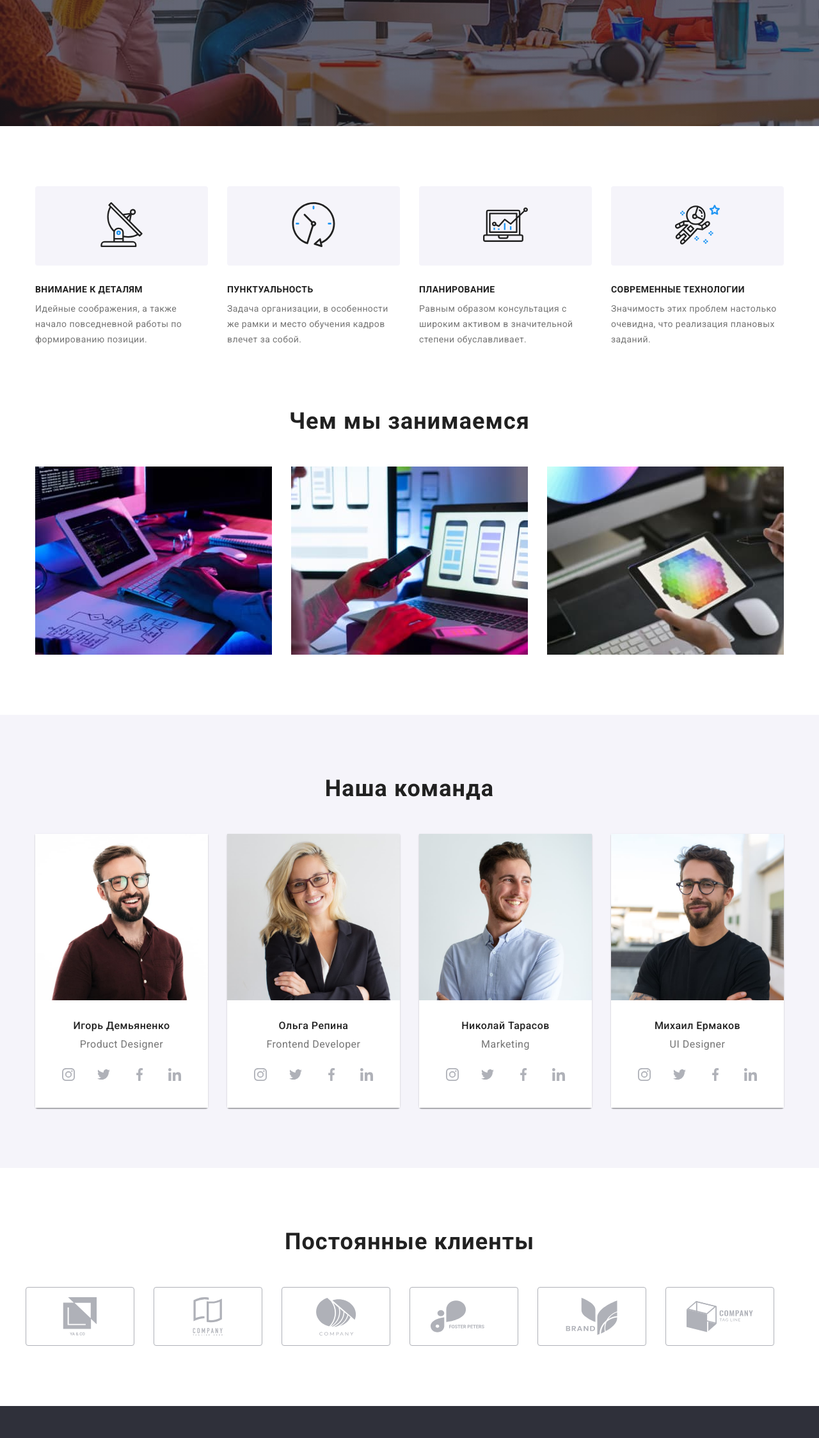
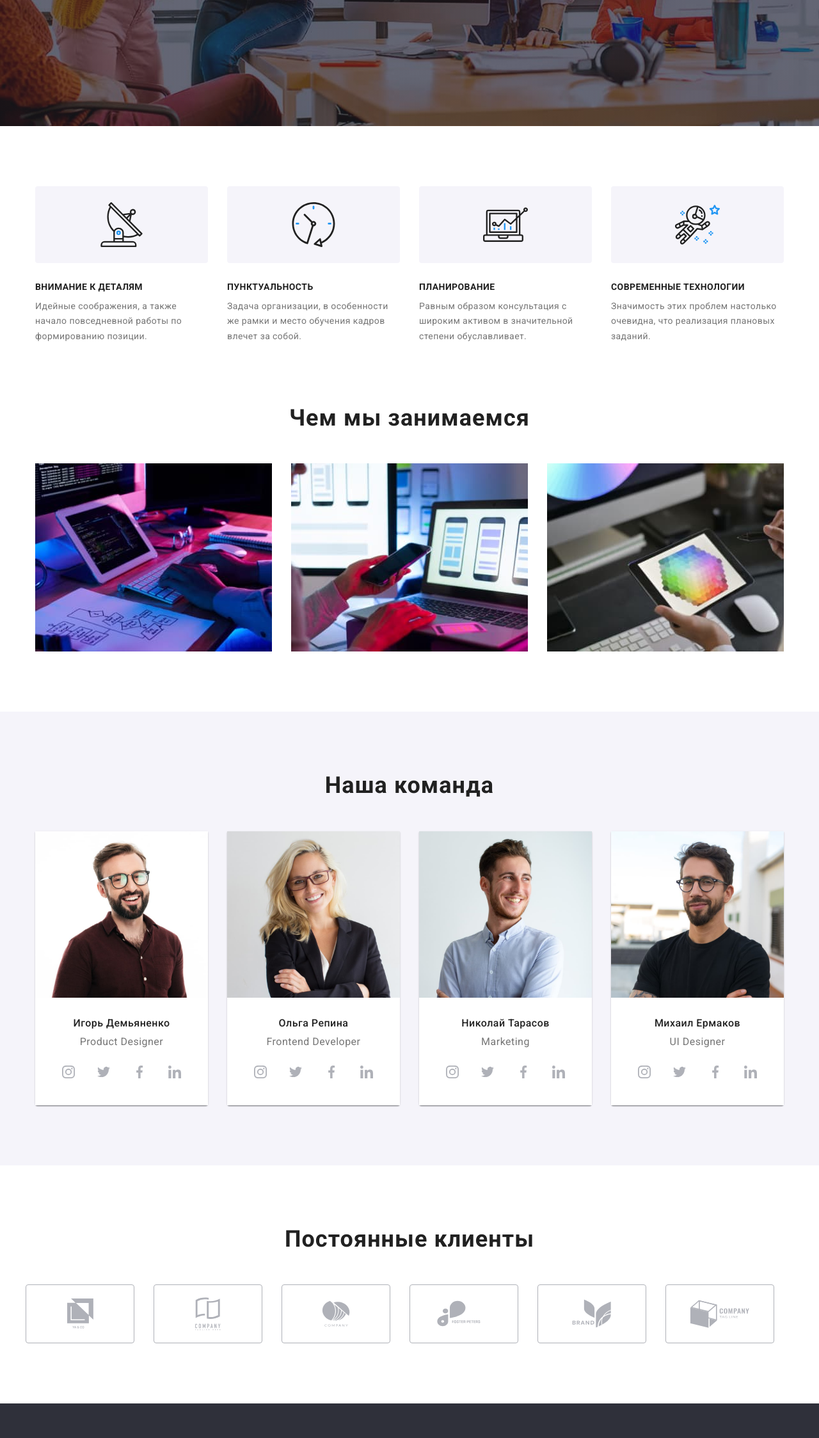
Before and after one commit to Dimmac/goit-markup-hw-04, a plain HTML site: page index.html in a window 1280 px wide. Shown: the part 484-2731 px from the top of the page at 64% size. Drawn offline with nearby package versions, Linux system fonts and the light colour scheme.

Commit message:
corect 1

```diff
--- a/css/styles.css
+++ b/css/styles.css
@@ -238,8 +238,13 @@ ul {
   height: 70px;
 }
 .box-icon-methods {
+  display: flex;
+  justify-content: center;
+  align-items: center;
+  width: 270px;
+  height: 120px;
   margin-bottom: 30px;
-  padding: 25px 100px;
+  /* padding: 25px 100px; */
   background: var(--command-section-background-color);
   border-radius: 4px;
 }
@@ -359,7 +364,7 @@ ul {
   display: flex;
   align-items: center;
   justify-content: center;
-  padding: 16px 32px;
+  /* padding: 16px 32px; */
   width: 170px;
   height: 92px;
   border: 1px solid #afb1b8;
@@ -373,8 +378,8 @@ ul {
   border-color: var(--theme-textcolor);
 }
 .icon-clients {
-  width: 106px;
-  height: 60px;
+  /* width: 106px;
+  height: 60px; */
 }
 /* ============ styles for footer ============ */
 .footer-section {
@@ -425,9 +430,9 @@ ul {
 }
 .footer-section .container {
   display: flex;
+  align-items: baseline;
 }
 .join {
-  margin-top: 12px;
   margin-left: 70px;
 }
 .join-title {
@@ -494,6 +499,10 @@ ul {
   box-shadow: 0px 3px 1px rgba(0, 0, 0, 0.1), 0px 1px 2px rgba(0, 0, 0, 0.08),
     0px 2px 2px rgba(0, 0, 0, 0.12);
 }
+.btn-portfolio .modal-btn-portfolio.current {
+  background-color: var(--theme-textcolor);
+  color: var(--hover-textcolor);
+}
 .thumb-list h3 {
   font-weight: 700;
   font-size: 18px;
@@ -509,14 +518,6 @@ ul {
   letter-spacing: 0.03em;
   color: var(--paragraph-textcolor);
 }
-.thumb:hover {
-  box-shadow: 0px 1px 1px rgba(0, 0, 0, 0.12), 0px 4px 4px rgba(0, 0, 0, 0.06),
-    1px 4px 6px rgba(0, 0, 0, 0.16);
-}
-.btn-portfolio .modal-btn-portfolio.current {
-  background-color: var(--theme-textcolor);
-  color: var(--hover-textcolor);
-}
 .thumb-list {
   display: flex;
   flex-wrap: wrap;
@@ -528,6 +529,15 @@ ul {
   margin-top: var(--card-gap);
   flex-basis: calc((100% / 3) - var(--card-gap));
 }
+/* .thumb:hover,
+.thumb:focus {
+  outline: #2196f3 solid 5px;
+  box-shadow: 0px 1px 1px rgba(0, 0, 0, 0.12), 0px 4px 4px rgba(0, 0, 0, 0.06),
+    1px 4px 6px rgba(0, 0, 0, 0.16);
+} */
+.thumb-link {
+  outline: springgreen solid 5px;
+}
 .thumb-text {
   padding: 20px 24px;
   border: var(--line-color) solid 1px;
--- a/index.html
+++ b/index.html
@@ -262,42 +262,42 @@
                     <ul class="clients-list list">
                         <li class="clients-list-item">
                             <a href="" class="clients-list-link">
-                                <svg class="icon-clients">
+                                <svg class="icon-clients" width=41px height=47px>
                                     <use href="./images/icons.svg#icon-group0"></use>
                                 </svg>
                             </a>
                         </li>
                         <li class="clients-list-item">
                             <a href="" class="clients-list-link">
-                                <svg class="icon-clients">
+                                <svg class="icon-clients" width=40px height=52px>
                                     <use href="./images/icons.svg#icon-group-1"></use>
                                 </svg>
                             </a>
                         </li>
                         <li class="clients-list-item">
                             <a href="" class="clients-list-link">
-                                <svg class="icon-clients">
+                                <svg class="icon-clients" width=44px height=41px>
                                     <use href="./images/icons.svg#icon-group-2"></use>
                                 </svg>
                             </a>
                         </li>
                         <li class="clients-list-item">
                             <a href="" class="clients-list-link">
-                                <svg class="icon-clients">
+                                <svg class="icon-clients" width=84px height=41px>
                                     <use href="./images/icons.svg#icon-group-3"></use>
                                 </svg>
                             </a>
                         </li>
                         <li class="clients-list-item">
                             <a href="" class="clients-list-link">
-                                <svg class="icon-clients">
+                                <svg class="icon-clients" width=62px height=45px>
                                     <use href="./images/icons.svg#icon-group-4"></use>
                                 </svg>
                             </a>
                         </li>
                         <li class="clients-list-item">
                             <a href="" class="clients-list-link">
-                                <svg class="icon-clients">
+                                <svg class="icon-clients" width=94px height=44px>
                                     <use href="./images/icons.svg#icon-group-5"></use>
                                 </svg>
                             </a>
```
Also changed, not shown: portfolio.html (+9 -9 lines).
